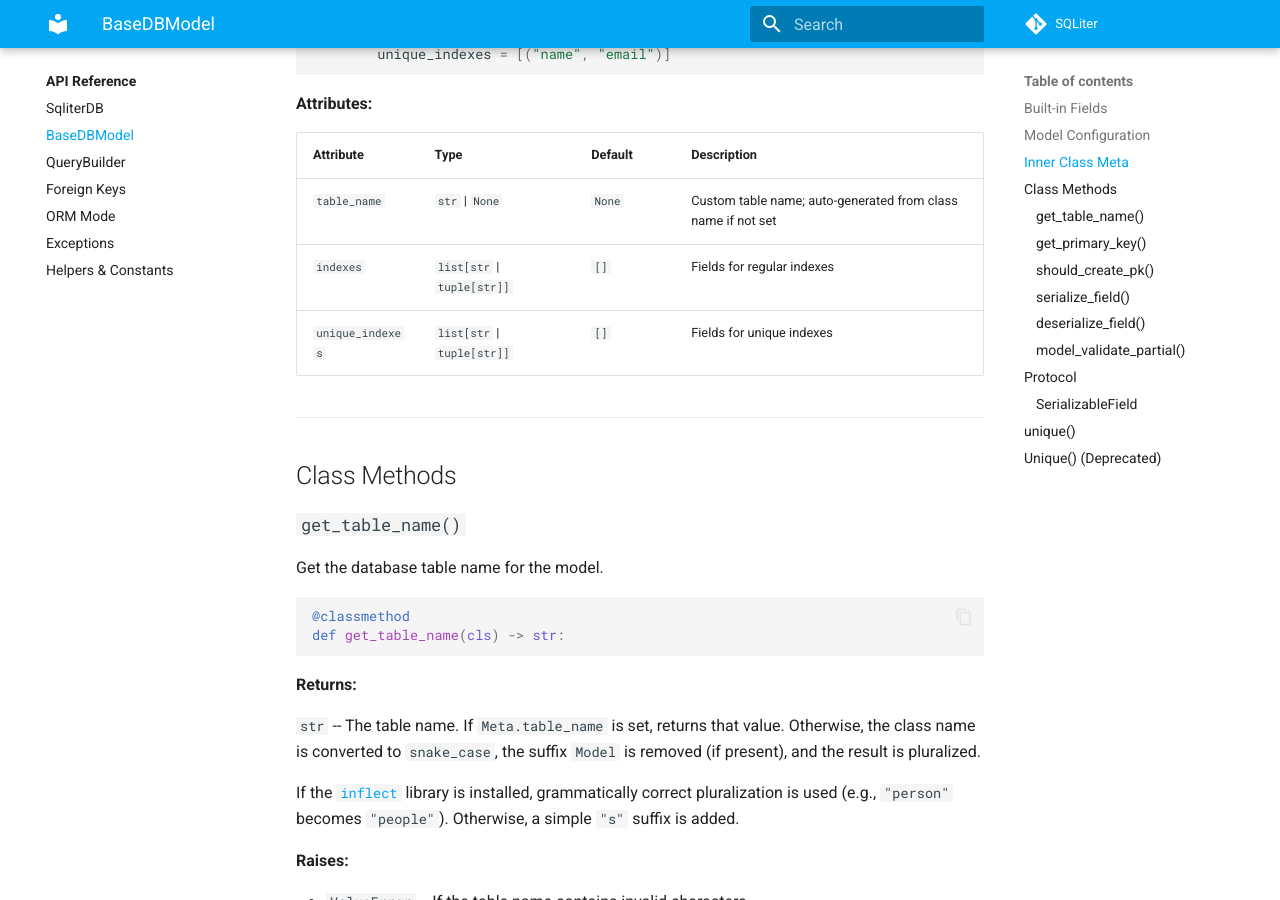
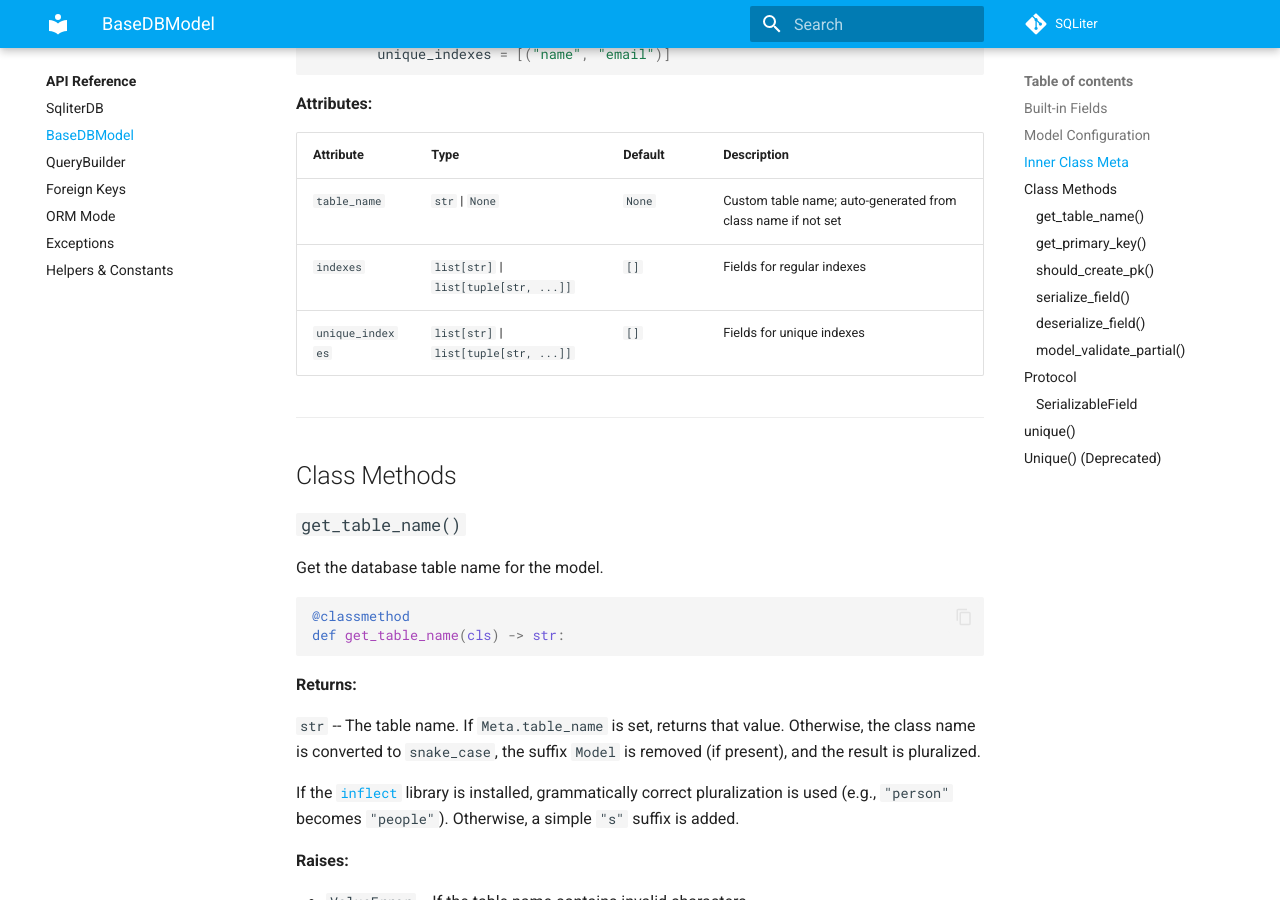
Before and after one commit to seapagan/sqliter-py, an MkDocs documentation site: the page built from docs/api-reference/base-model.md, in a window 1280 px wide and 900 px high, scrolled down 1784 px. Built offline with MkDocs 1.6.1 and Material for MkDocs 9.7.7, drawn with Linux system fonts in a browser that asks for light colours; plug-ins that fetch from the network failed and are left out; comment, search, counter and statistics services are not loaded.

Commit message:
Fix index type notation in base model docs

```diff
--- a/docs/api-reference/base-model.md
+++ b/docs/api-reference/base-model.md
@@ -76,11 +76,11 @@ class MyModel(BaseDBModel):
 
 **Attributes:**
 
-| Attribute        | Type                            | Default | Description                                                  |
-| ---------------- | ------------------------------- | ------- | ------------------------------------------------------------ |
-| `table_name`     | `str` &#124; `None`             | `None`  | Custom table name; auto-generated from class name if not set |
-| `indexes`        | `list[str` &#124; `tuple[str]]` | `[]`    | Fields for regular indexes                                   |
-| `unique_indexes` | `list[str` &#124; `tuple[str]]` | `[]`    | Fields for unique indexes                                    |
+| Attribute        | Type                                       | Default | Description                                                  |
+| ---------------- | ------------------------------------------ | ------- | ------------------------------------------------------------ |
+| `table_name`     | `str` &#124; `None`                        | `None`  | Custom table name; auto-generated from class name if not set |
+| `indexes`        | `list[str]` &#124; `list[tuple[str, ...]]` | `[]`    | Fields for regular indexes                                   |
+| `unique_indexes` | `list[str]` &#124; `list[tuple[str, ...]]` | `[]`    | Fields for unique indexes                                    |
 
 ---
 
```
